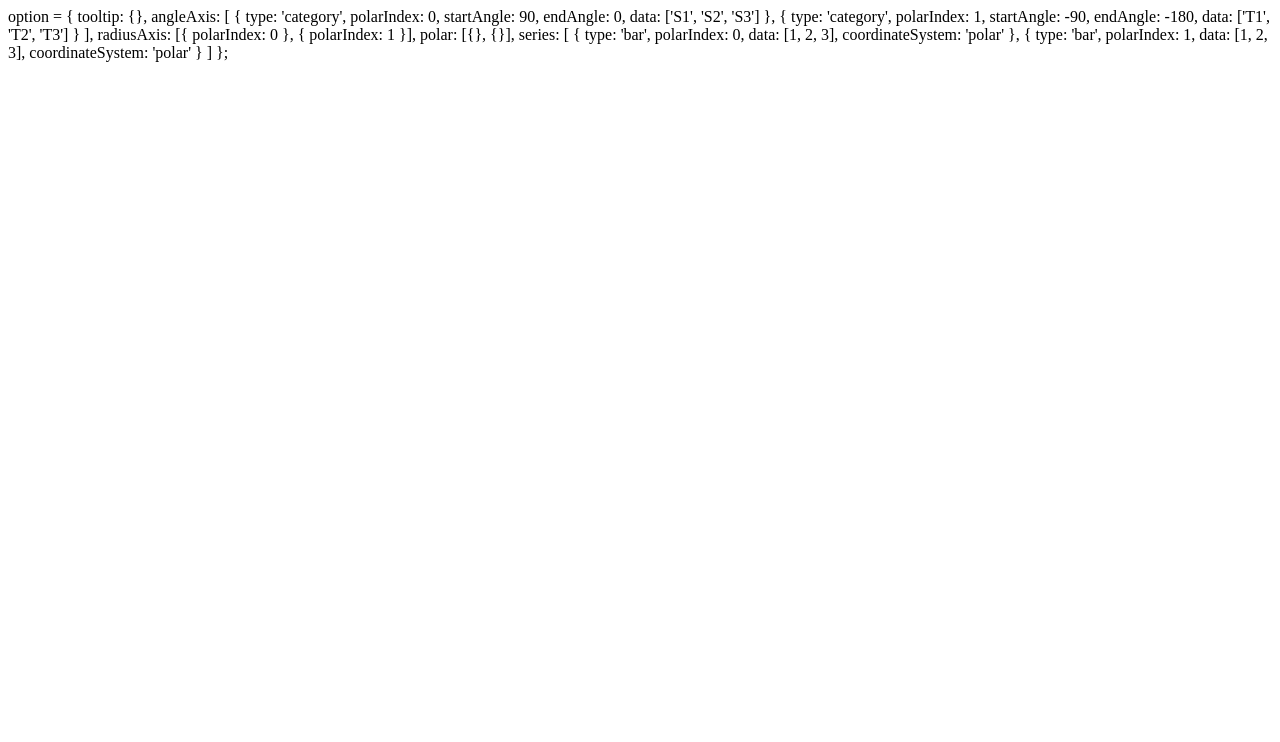
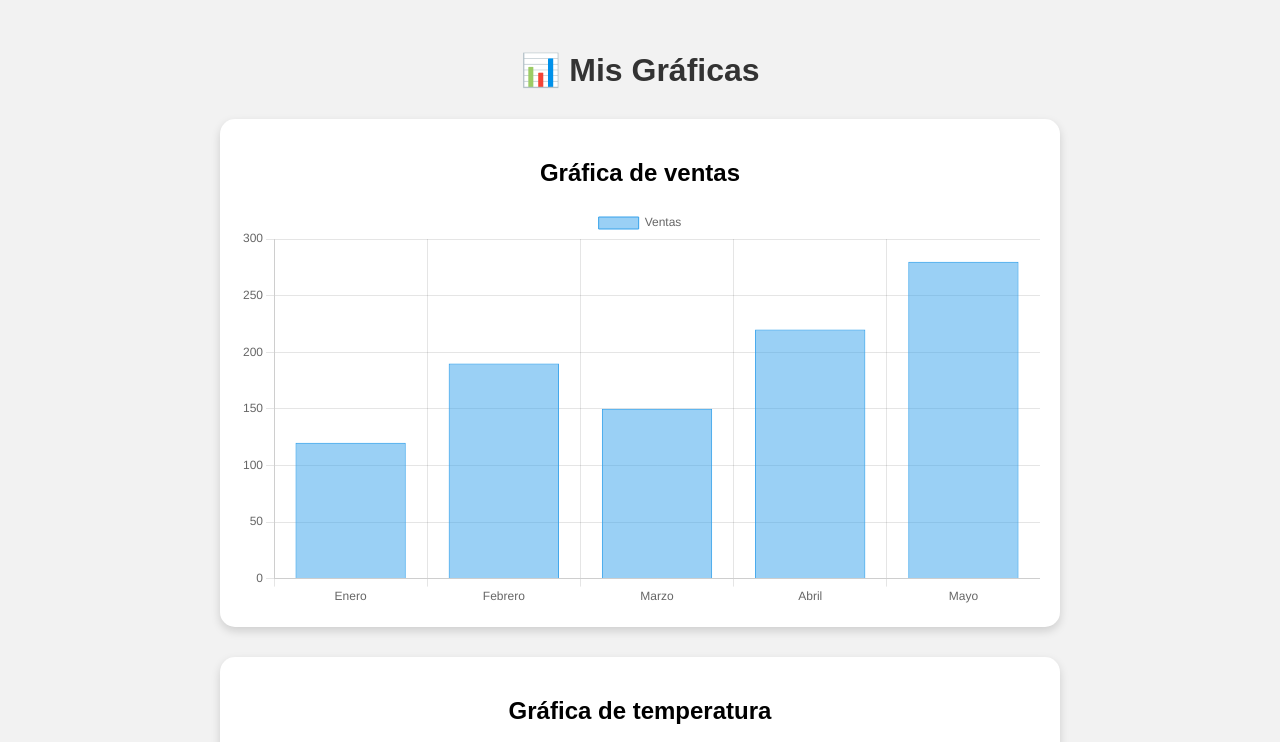
Before and after one commit to dcopndazuaje/aja, a plain HTML site: page aja.html in a window 1280 px wide. Shown: the top 742 px of the page. Drawn offline with nearby package versions, Linux system fonts and the light colour scheme.

Commit message:
Refactor HTML structure and add Chart.js graphs

```diff
--- a/aja.html
+++ b/aja.html
@@ -1,35 +1,95 @@
-option = {
-  tooltip: {},
-  angleAxis: [
-    {
-      type: 'category',
-      polarIndex: 0,
-      startAngle: 90,
-      endAngle: 0,
-      data: ['S1', 'S2', 'S3']
-    },
-    {
-      type: 'category',
-      polarIndex: 1,
-      startAngle: -90,
-      endAngle: -180,
-      data: ['T1', 'T2', 'T3']
-    }
-  ],
-  radiusAxis: [{ polarIndex: 0 }, { polarIndex: 1 }],
-  polar: [{}, {}],
-  series: [
-    {
-      type: 'bar',
-      polarIndex: 0,
-      data: [1, 2, 3],
-      coordinateSystem: 'polar'
-    },
-    {
-      type: 'bar',
-      polarIndex: 1,
-      data: [1, 2, 3],
-      coordinateSystem: 'polar'
-    }
-  ]
-};
+<!DOCTYPE html>
+<html lang="es">
+<head>
+    <meta charset="UTF-8">
+    <meta name="viewport" content="width=device-width, initial-scale=1.0">
+    <title>Gráficas</title>
+
+    <!-- Librería Chart.js -->
+    <script src="https://cdn.jsdelivr.net/npm/chart.js"></script>
+
+    <style>
+        body {
+            font-family: Arial, sans-serif;
+            background-color: #f2f2f2;
+            margin: 0;
+            padding: 30px;
+            text-align: center;
+        }
+
+        h1 {
+            color: #333;
+        }
+
+        .contenedor {
+            width: 80%;
+            max-width: 800px;
+            margin: 30px auto;
+            background: white;
+            padding: 20px;
+            border-radius: 15px;
+            box-shadow: 0 4px 10px rgba(0,0,0,0.15);
+        }
+    </style>
+</head>
+
+<body>
+
+    <h1>📊 Mis Gráficas</h1>
+
+    <div class="contenedor">
+        <h2>Gráfica de ventas</h2>
+        <canvas id="graficaBarras"></canvas>
+    </div>
+
+    <div class="contenedor">
+        <h2>Gráfica de temperatura</h2>
+        <canvas id="graficaLinea"></canvas>
+    </div>
+
+    <script>
+
+        const graficaBarras = document.getElementById("graficaBarras");
+
+        new Chart(graficaBarras, {
+            type: "bar",
+            data: {
+                labels: ["Enero", "Febrero", "Marzo", "Abril", "Mayo"],
+                datasets: [{
+                    label: "Ventas",
+                    data: [120, 190, 150, 220, 280],
+                    borderWidth: 1
+                }]
+            },
+            options: {
+                responsive: true,
+                scales: {
+                    y: {
+                        beginAtZero: true
+                    }
+                }
+            }
+        });
+
+
+        const graficaLinea = document.getElementById("graficaLinea");
+
+        new Chart(graficaLinea, {
+            type: "line",
+            data: {
+                labels: ["Lunes", "Martes", "Miércoles", "Jueves", "Viernes"],
+                datasets: [{
+                    label: "Temperatura °C",
+                    data: [20, 22, 21, 25, 24],
+                    borderWidth: 3,
+                    tension: 0.3
+                }]
+            },
+            options: {
+                responsive: true
+            }
+        });
+    </script>
+
+</body>
+</html>
```
